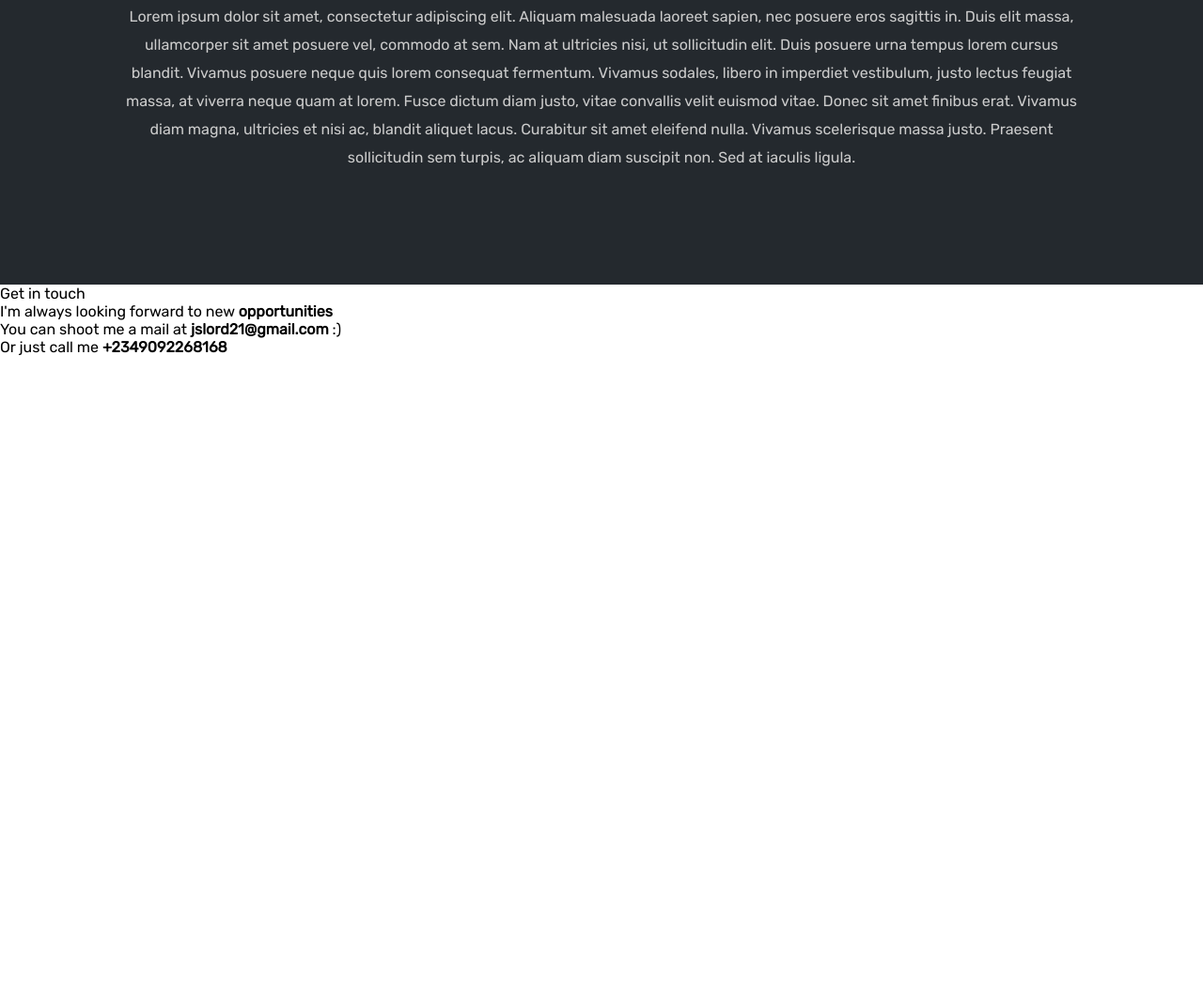
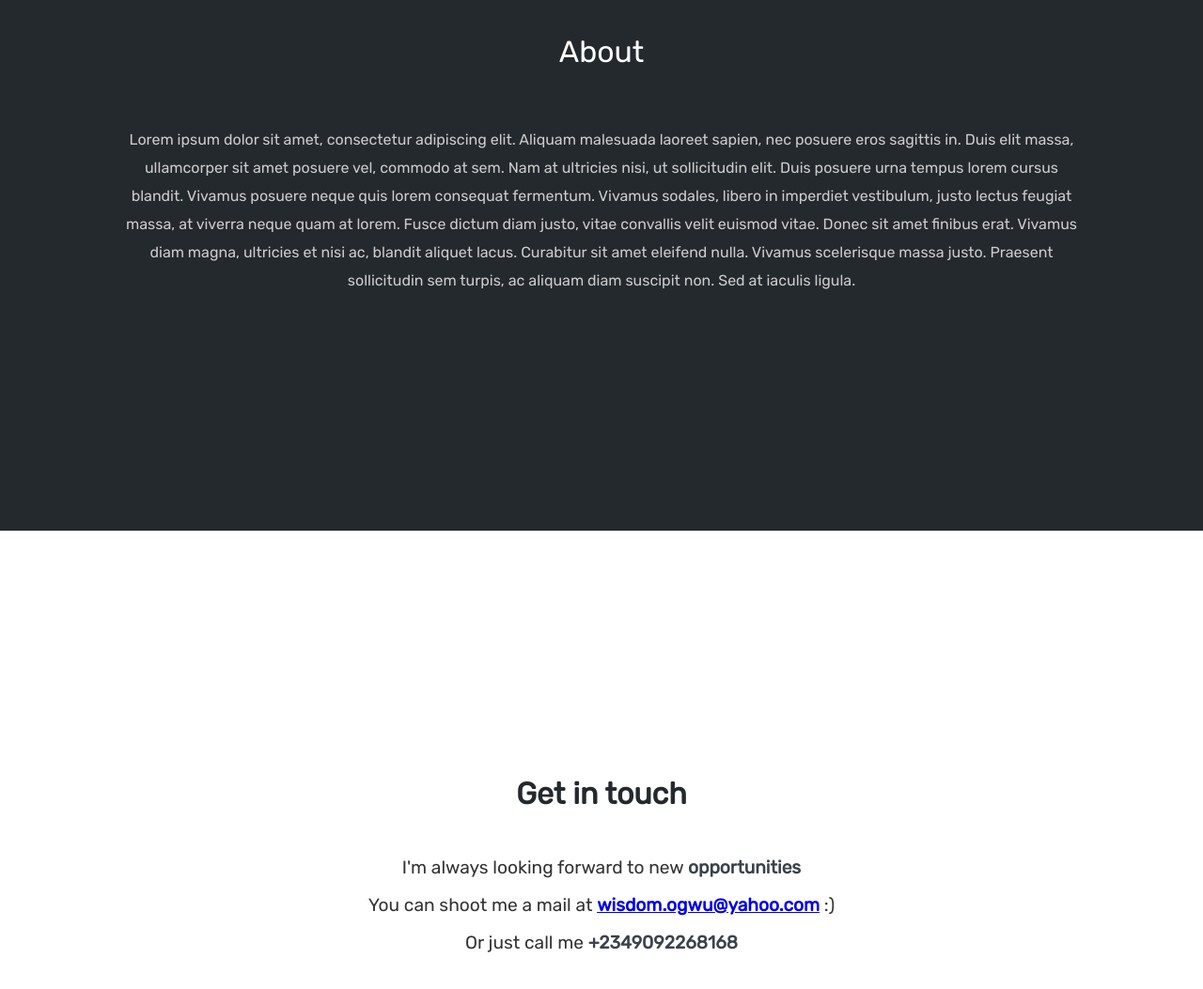
Before and after one commit to jSenor/jsenor.github.io, a website: page index.html in a window 1280 px wide. Shown: the part 1832-2885 px from the top of the page at 94% size. Before the commit the page ends 2211 px from the top, so only its background shows below. Drawn offline with Linux system fonts and the light colour scheme.

Commit message:
Finished desktop verion of contact section

```diff
--- a/index.html
+++ b/index.html
@@ -60,12 +60,14 @@
 		</div>
 
 		<!-- Reach me -->
-		<div class="contact">
-			<div class="title">Get in touch</div>
-			<div class="content">
-				I'm always looking forward to new <b>opportunities</b><br>
-				You can shoot me a mail at <b>jslord21@gmail.com</b> :)<br>
-				Or just call me <b>+2349092268168</b>
+		<div class="contact-wrapper">
+			<div class="contact">
+				<div class="title">Get in touch</div>
+				<div class="content">
+					I'm always looking forward to new <b>opportunities</b><br>
+					You can shoot me a mail at <b><a href="mailto:wisdom.ogwu@yahoo.com">wisdom.ogwu@yahoo.com</a></b> :)<br>
+					Or just call me <b>+2349092268168</b>
+				</div>
 			</div>
 		</div>
 
--- a/src/stylesheets/about.scss
+++ b/src/stylesheets/about.scss
@@ -2,6 +2,8 @@
 	background-color: $accent-color;
 	display: flex;
 	justify-content: center;
+	min-height: 90vh;
+	align-items: center;
 }
 
 .about{
--- /dev/null
+++ b/src/stylesheets/contact.scss
@@ -0,0 +1,32 @@
+.contact-wrapper{
+	min-height: 90vh;
+	display: flex;
+	justify-content: center;
+	align-items: center;
+}
+
+.contact{
+	display: flex;
+	flex-direction: column;
+	align-items: center;
+	text-align: center;
+	/*border: 1px solid black;*/
+
+	.title{
+		font-size: 2em;
+		color: $accent-color;
+		/*margin-top: 60px;*/
+		margin-bottom: 40px;
+		font-weight: bold;
+	}
+
+	.content{
+		font-size: 1.2em;
+		line-height: 40px;
+		color: lighten(black, 20%);
+
+		b{
+			color: lighten($accent-color, 10%);
+		}
+	}
+}
--- a/src/stylesheets/styles.scss
+++ b/src/stylesheets/styles.scss
@@ -16,3 +16,4 @@
 @import "work";
 @import "socials";
 @import "about";
+@import "contact";
```
Also changed, not shown: build/stylesheets/styles.css.
